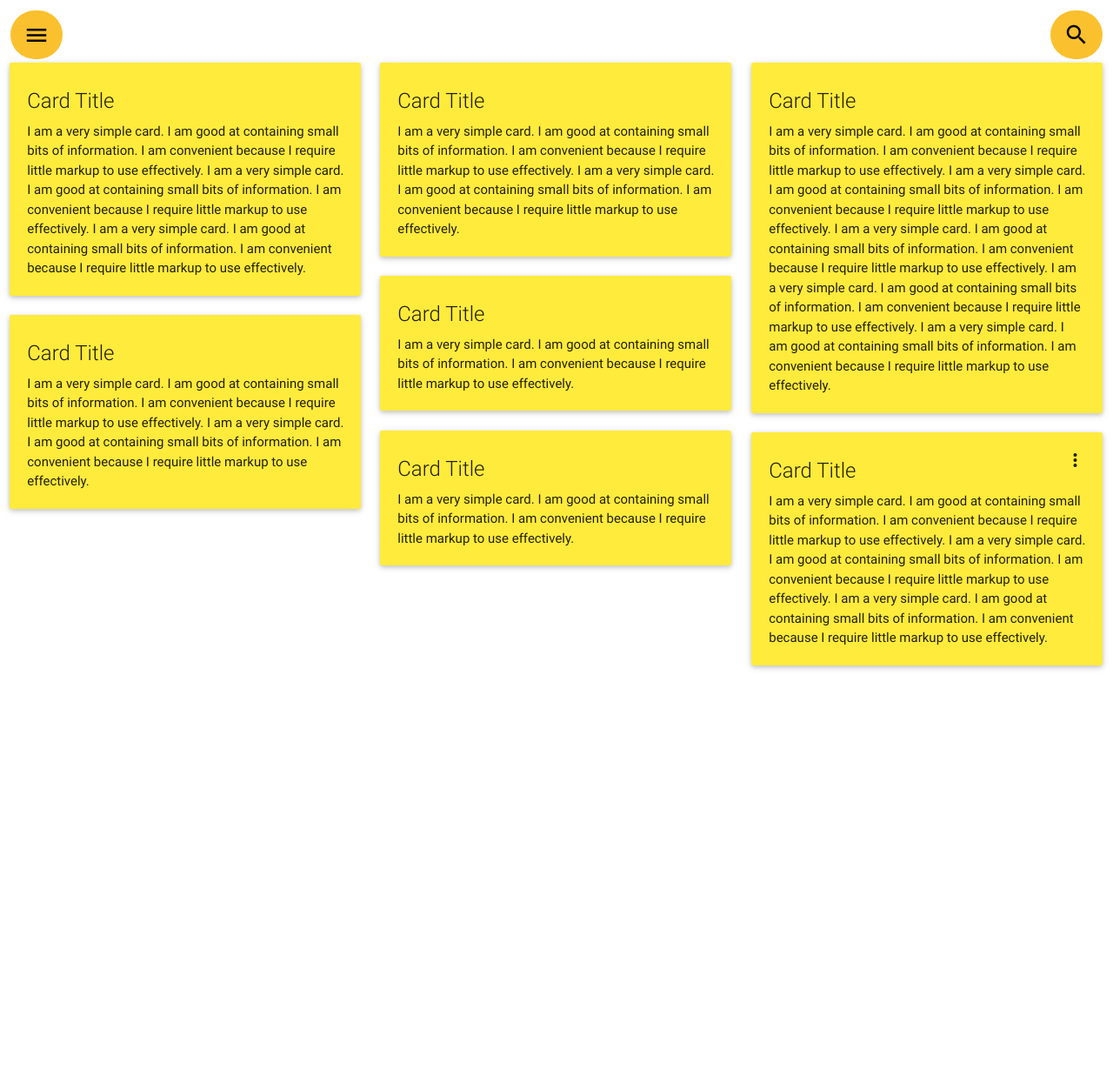
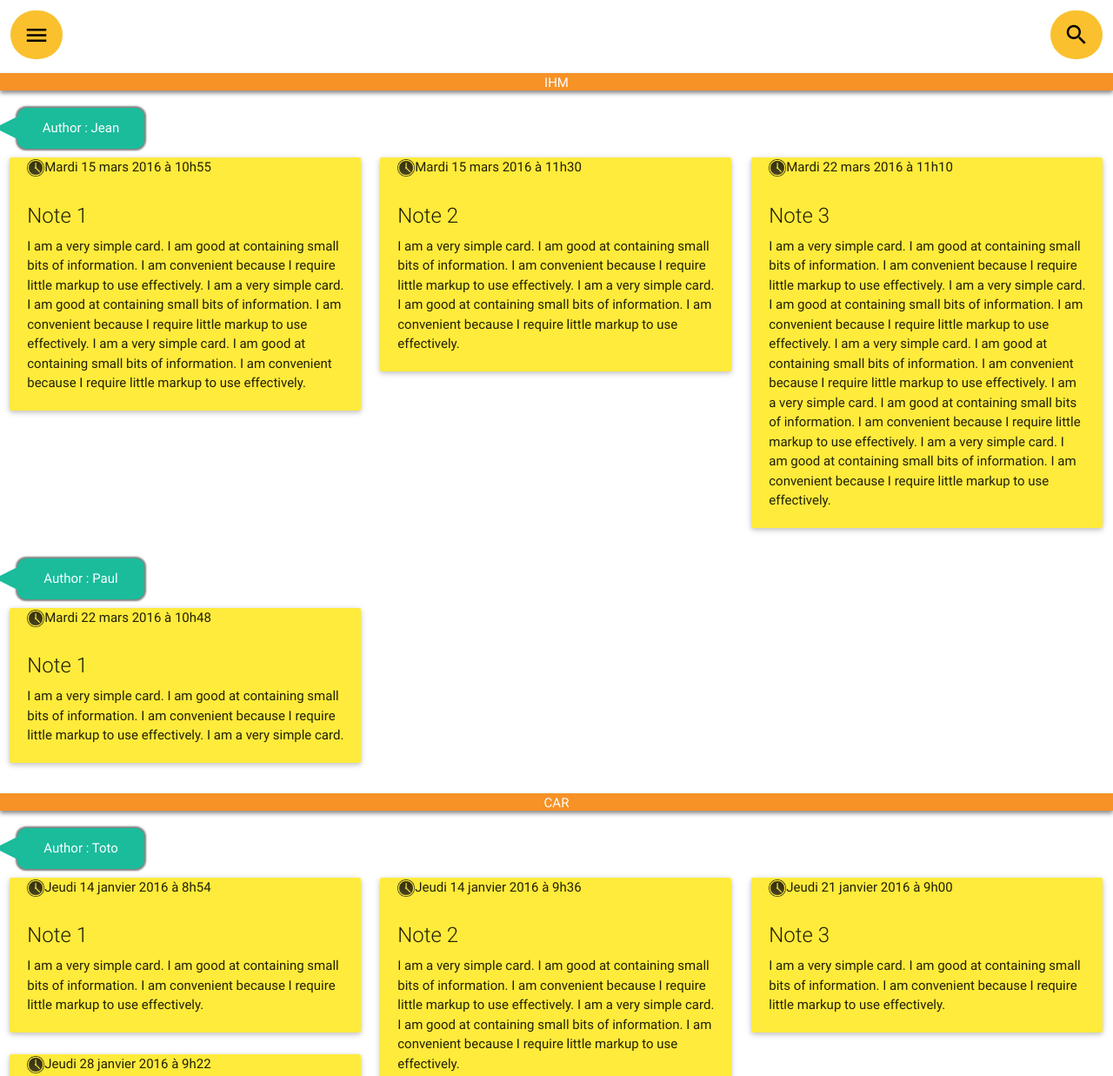
Before and after one commit to KaranteDeux/Projet_IHM, a plain HTML site: page index.html in a window 1280 px wide. Shown: the top 1237 px of the page at 87% size. Before the commit the page ends 800 px from the top, so only its background shows below. Drawn offline with Linux system fonts and the light colour scheme.

Commit message:
Les notes sont triés selon un ordre de cours / auteur et date. Essentiellement en HTML et CSS

```diff
--- a/css/custom-css.css
+++ b/css/custom-css.css
@@ -51,5 +51,68 @@
     position: absolute;
 }
 
+.cours{
+	width : 100%;
+	height : 20px;
+	text-align : center;
+	background-color : #F69226;
+	color : white;
+	margin-top : 20px;
+	position : relative;
+	moz-box-shadow: 10px 10px 5px #888;
+	-webkit-box-shadow: 10px 10px 5px #888;
+	box-shadow: 0px 3px 5px #888;
+}
+
+.auteur {
+  margin-top : 20px;
+  margin-left : 20px;
+  -webkit-box-sizing: content-box;
+  -moz-box-sizing: content-box;
+  box-sizing: content-box;
+  width: 146px;
+  height: 47px;
+  line-height: 47px;
+  position: relative;
+  border: none;
+  -webkit-border-radius: 10px;
+  border-radius: 10px;
+  text-align : center;
+  color : white;
+  -o-text-overflow: clip;
+  text-overflow: clip;
+  background: #1abc9c;
+  -webkit-box-shadow: 0 0 2px 2px rgba(0,0,0,0.5) ;
+  box-shadow: 0 0 2px 2px rgba(0,0,0,0.5) ;
+}
+
+.auteur::before {
+  -webkit-box-sizing: content-box;
+  -moz-box-sizing: content-box;
+  box-sizing: content-box;
+  width: 0;
+  height: 0;
+  position: absolute;
+  content: "";
+  top: 10px;
+  right: 100%;
+  border: 13px solid rgba(0,0,0,0);
+  border-right: 26px solid #1abc9c;
+  border-left: 0 solid;
+  font: normal 100%/normal Arial, Helvetica, sans-serif;
+  color: rgba(0,0,0,1);
+  -o-text-overflow: clip;
+  text-overflow: clip;
+  text-shadow: none;
+}
+
+.hour{
+	margin-top : 10px;
+	margin-left : 20px;
+}
+
+.hey{
+	background-color : blue;
+}
 
 /** Styling the rating stars **/
--- a/index.html
+++ b/index.html
@@ -94,12 +94,15 @@
     </div>
 
 
+	<div class="cours">IHM</div>
+	<div class="auteur">Author : Jean</div>
     <div class="row">
 
         <div class="col s12 m4 note-item">
             <div class="card yellow hoverable">
+				<div class="hour"><img src="img/hour.png" alt="hour" style="width:20px;height:20px;vertical-align:middle">Mardi 15 mars 2016 à 10h55</div>
                 <div class="card-content text-darken-1">
-                    <span class="card-title">Card Title</span>
+                    <span class="card-title">Note 1</span>
                     <p>I am a very simple card. I am good at containing small bits of information.
                         I am convenient because I require little markup to use effectively.
                         I am a very simple card. I am good at containing small bits of information.
@@ -113,8 +116,9 @@
 
         <div class="col s12 m4 note-item">
             <div class="card yellow hoverable">
+				<div class="hour"><img src="img/hour.png" alt="hour" style="width:20px;height:20px;vertical-align:middle">Mardi 15 mars 2016 à 11h30</div>
                 <div class="card-content text-darken-1">
-                    <span class="card-title">Card Title</span>
+                    <span class="card-title">Note 2</span>
                     <p>I am a very simple card. I am good at containing small bits of information.
                         I am convenient because I require little markup to use effectively.
                         I am a very simple card. I am good at containing small bits of information.
@@ -126,8 +130,9 @@
 
         <div class="col s12 m4 note-item">
             <div class="card yellow hoverable">
+				<div class="hour"><img src="img/hour.png" alt="hour" style="width:20px;height:20px;vertical-align:middle">Mardi 22 mars 2016 à 11h10</div>
                 <div class="card-content text-darken-1">
-                    <span class="card-title">Card Title</span>
+                    <span class="card-title">Note 3</span>
                     <p>I am a very simple card. I am good at containing small bits of information.
                         I am convenient because I require little markup to use effectively.
                         I am a very simple card. I am good at containing small bits of information.
@@ -142,11 +147,33 @@
                 </div>
             </div>
         </div>
+	</div>
+
+	<div class="auteur">Author : Paul</div>
+	<div class="row">
 
         <div class="col s12 m4 note-item">
             <div class="card yellow hoverable">
+				<div class="hour"><img src="img/hour.png" alt="hour" style="width:20px;height:20px;vertical-align:middle">Mardi 22 mars 2016 à 10h48</div>
                 <div class="card-content text-darken-1">
-                    <span class="card-title">Card Title</span>
+                    <span class="card-title">Note 1</span>
+                    <p>I am a very simple card. I am good at containing small bits of information.
+                        I am convenient because I require little markup to use effectively.
+                        I am a very simple card.
+                    </p>
+                </div>
+            </div>
+        </div>
+	</div>
+
+	<div class="cours">CAR</div>
+	<div class="auteur">Author : Toto</div>
+    <div class="row">
+        <div class="col s12 m4 note-item">
+            <div class="card yellow hoverable">
+				<div class="hour"><img src="img/hour.png" alt="hour" style="width:20px;height:20px;vertical-align:middle">Jeudi 14 janvier 2016 à 8h54</div>
+                <div class="card-content text-darken-1">
+                    <span class="card-title">Note 1</span>
                     <p>I am a very simple card. I am good at containing small bits of information.
                         I am convenient because I require little markup to use effectively.
                     </p>
@@ -156,8 +183,9 @@
 
         <div class="col s12 m4 note-item">
             <div class="card yellow hoverable">
+				<div class="hour"><img src="img/hour.png" alt="hour" style="width:20px;height:20px;vertical-align:middle">Jeudi 14 janvier 2016 à 9h36</div>
                 <div class="card-content text-darken-1">
-                    <span class="card-title">Card Title</span>
+                    <span class="card-title">Note 2</span>
                     <p>I am a very simple card. I am good at containing small bits of information.
                         I am convenient because I require little markup to use effectively.
                         I am a very simple card. I am good at containing small bits of information.
@@ -169,8 +197,9 @@
 
         <div class="col s12 m4 note-item">
             <div class="card yellow hoverable">
+				<div class="hour"><img src="img/hour.png" alt="hour" style="width:20px;height:20px;vertical-align:middle">Jeudi 21 janvier 2016 à 9h00</div>
                 <div class="card-content text-darken-1">
-                    <span class="card-title">Card Title</span>
+                    <span class="card-title">Note 3</span>
                     <p>I am a very simple card. I am good at containing small bits of information.
                         I am convenient because I require little markup to use effectively.
                     </p>
@@ -206,8 +235,9 @@
 
         <div class="col s12 m4 note-item">
             <div class="card yellow hoverable">
+				<div class="hour"><img src="img/hour.png" alt="hour" style="width:20px;height:20px;vertical-align:middle">Jeudi 28 janvier 2016 à 9h22</div>
                 <div class="card-content text-darken-1">
-                    <span class="card-title activator">Card Title
+                    <span class="card-title activator">Note 4
                         <i class="material-icons right">more_vert</i>
                     </span>
                     <p>I am a very simple card. I am good at containing small bits of information.
```
Also changed, not shown: img/hour.png (added).
